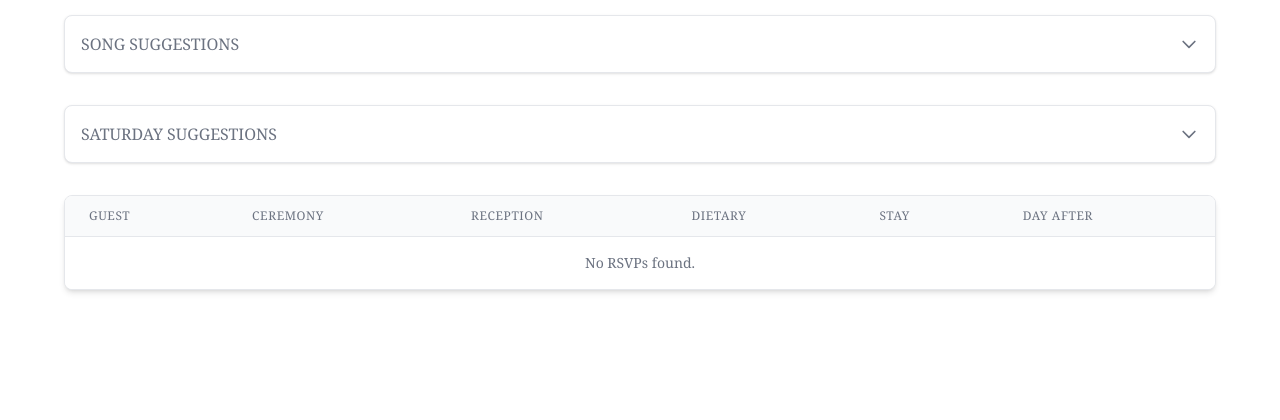
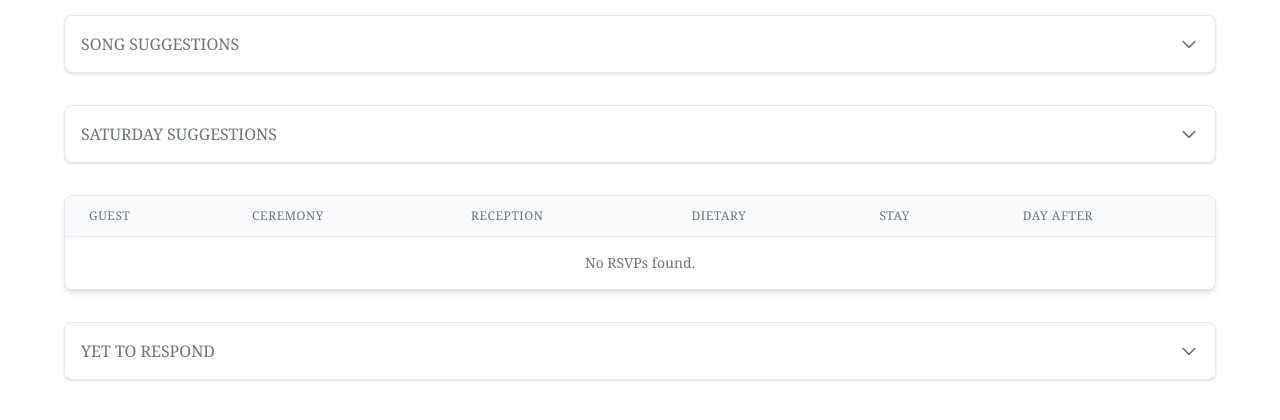
Before and after one commit to mbgeorge48/wedding-planner-be, a Django app: template project/interfaces/web/templates/rsvp_manage.html in a window 1280 px wide. Shown: the part 358-778 px from the top of the page. Run offline with Django 5.2, Linux system fonts and the light colour scheme; the template is opened without the code that fills it, so the values that code supplies are empty; style sheets or scripts are compiled from the project's sources; some libraries are stand-ins or nearby versions.

Commit message:
Add a section for displaying who's not responded

```diff
--- a/project/interfaces/web/templates/rsvp_manage.html
+++ b/project/interfaces/web/templates/rsvp_manage.html
@@ -99,8 +99,29 @@
                     {% endfor %}
                 </ul>
             </div>
-            <div class="overflow-hidden bg-white border border-gray-200 rounded-lg shadow-md">
+            <div class="mb-8 overflow-hidden bg-white border border-gray-200 rounded-lg shadow-md">
                 {% include "components/rsvp/rsvp_table.html" with rsvp_data=rsvp_data %}
+            </div>
+            {% comment %} People who haven't responded {% endcomment %}
+            <div x-data="{ open: false }"
+                 class="p-4 mb-8 bg-white border border-gray-200 rounded-lg shadow">
+                <button @click="open = !open"
+                        class="flex items-center justify-between w-full focus:outline-none">
+                    <h3 class="font-medium text-gray-500 uppercase">Yet to Respond</h3>
+                    <span class="text-gray-500 transition-transform duration-200"
+                          :class="{ 'rotate-180': open }">
+                        <svg class="w-5 h-5" fill="none" stroke="currentColor" viewBox="0 0 24 24">
+                            <path stroke-linecap="round" stroke-linejoin="round" stroke-width="2" d="M19 9l-7 7-7-7"></path>
+                        </svg>
+                    </span>
+                </button>
+                <ul x-show="open" x-transition class="pl-2 mt-4 list-disc list-inside">
+                    {% for person in yet_to_rsvp %}
+                        <li class="my-1 text-sm font-medium text-gray-500 titlecase">
+                            <span class="font-bold text-emerald-900">{{ person.firstname }} {{ person.lastname }}</span>
+                        </li>
+                    {% endfor %}
+                </ul>
             </div>
         </div>
     </main>
--- a/project/interfaces/web/views/rsvp.py
+++ b/project/interfaces/web/views/rsvp.py
@@ -182,6 +182,7 @@ class RSVPManageView(View):
             ),
             guests_invited=Count("id"),
         )
+        yet_to_rsvp = models.Person.objects.filter(rsvp__isnull=True)
 
         rsvp_totals = rsvp_data.aggregate(
             can_come_to_ceremony=Count("id", filter=Q(can_come_to_ceremony=True)),
@@ -236,6 +237,7 @@ class RSVPManageView(View):
                 "day_after_reception_suggestions": day_after_reception_suggestions,
                 "overall_totals": overall_totals,
                 "rsvp_totals": rsvp_totals,
+                "yet_to_rsvp": yet_to_rsvp,
             },
         )
 
```
